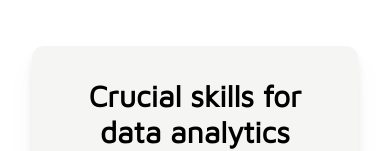
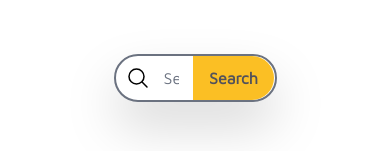
Before and after one commit to Kavish11402/lcwd_new_site, a Next.js app: page /blogs in a window 390 px wide. Shown: the part 702-853 px from the top of the page. Built offline with nearby package versions, Linux system fonts and the light colour scheme; a web font is replaced by a local one.

Commit message:
Blog Page Share Bar Added (Non Responsive)

```diff
--- a/src/Components/BlogsComponent/BlogsHub.js
+++ b/src/Components/BlogsComponent/BlogsHub.js
@@ -173,6 +173,56 @@ export default function BlogsHub()
 
                 <div className={"w-full md:w-[85%] space-y-20 p-8 md:p-16 mx-auto"}>
 
+
+                    <div className={"w-[50%] mx-auto"}>
+
+                        <div className={"relative my-2 drop-shadow-2xl"}>
+
+                            <span className={"absolute inset-y-0 flex items-center pl-3"} >
+
+                                <svg xmlns="http://www.w3.org/2000/svg" fill="none" viewBox="0 0 24 24" strokeWidth="1.5" stroke="currentColor" className="w-6 h-6">
+                                    <path
+                                        strokeLinecap="round"
+                                        strokeLinejoin="round"
+                                        d="M21 21l-5.197-5.197m0 0A7.5 7.5 0 105.196 5.196a7.5 7.5 0 0010.607 10.607z"
+                                    />
+                                </svg>
+
+                            </span>
+
+                            <input className={"w-full h-12 pl-12 pr-24 rounded-3xl transition-all border-2 focus:border-secondary-dark focus:outline-0 focus:ring-0 ease-in"} type={"text"} placeholder={"Search For Blog"} />
+
+                            <span className={`  mr-[2.46px]
+                                                absolute
+                                                right-0
+                                                inset-y-[2.46px]
+                                                flex
+                                                items-center
+                                                px-4
+                                                bg-primary-medium
+                                                hover:bg-primary-light
+                                                transition-all
+                                                ease-in-out
+                                                rounded-r-3xl
+                                                py-2
+                                                text-center
+                                                text-base
+                                                font-semibold
+                                                text-zinc-600
+                                                lg:text-xl`} >
+
+                                <button>
+                                    Search
+                                </button>
+
+                            </span>
+
+                        </div>
+
+                    </div>
+
+
+
                     <ShortBlogCard blogTitle={"Crucial skills for data analytics"} blogShortDescription={"Data analytics involves utilizing a variety of techniques to make sense of large and complex data sets. This could include collecting data from multiple sources, cleaning and preparing the data, using analytical tools such as Excel or R to uncover insights, and then communicating those findings to others through visualizations and reports. The goal of data analytics is to find useful information and use it to inform decisions and conclusions. People working in data analytics are commonly found in sectors like healthcare, retail, finance, and technology."} />
                     <ShortBlogCard blogTitle={"The role of blockchain technology in various applications"} blogShortDescription={"Blockchain is a distributed ledger technology(DLT) that is used to record and manage digital transactions. Blockchain is basically a decentralized and dispersed database that stores a growing list of records, known as blocks, which are linked and protected through cryptography. Each block comprises a timestamp and a connection to the prior block, creating a chain of blocks, therefore the name blockchain. Blockchain, which originally debuted as the foundation for the digital currency Bitcoin, has progressed greatly in recent years. It has now secured its place as a revolutionary technology that has the ability to disrupt multiple industries and transform the way business is conducted. Today in this post, we will understand the different ways blockchain technology is being applied and how it is being utilized to create so many innovative solutions."}/>
                     <ShortBlogCard blogTitle={"Trending technologies to learn in 2023"} blogShortDescription={"Since Covid 19 came into existence, digital technologies have been evolving very rapidly.Now, even when the effects of covid are fading gradually, business tech is set to continuously grow in 2023. So keeping this in mind, it's high time we focus on mastering these technologies to keep growing with these tech. Industry experts from Forbes Technology Council share their predictions for the business tech trends that will dominate headlines and C-suite meetings in 2023. And these technologies are:"}/>
--- /dev/null
+++ b/src/Components/MasterTemplets/ShareBar.js
@@ -0,0 +1,103 @@
+export default function ShareBar({postTitle , postLink})
+{
+  return(
+    <div className={"bg-gray-500 flex flex-col justify-center py-12"}>
+
+
+        <h3 className={"w-fit mx-auto text-white font-semibold text-4xl"}>Help Others, Please Share</h3>
+
+
+        <div className={"mt-8 flex flex-row justify-center space-x-5"}>
+
+
+            {/*Sharing button Facebook */}
+            <a className={"group border-4 border-blue-500 text-blue-600 hover:text-white bg-white hover:bg-blue-500 transition-all ease-linear text-white flex flex-row rounded-3xl py-4 px-5 space-x-4"}
+               href={`https://facebook.com/sharer/sharer.php?u=${postLink}`}
+               target={"_blank"} rel={"noreferrer"} aria-label={"Share on Facebook"}
+            >
+
+                <div className={"h-fit my-auto transition-all ease-linear"}>
+                    <svg className={"w-10 h-10"} xmlns={"http://www.w3.org/2000/svg"} viewBox={"0 0 24 24"} fill="currentColor">
+                        <path d={"M18.77 7.46H14.5v-1.9c0-.9.6-1.1 1-1.1h3V.5h-4.33C10.24.5 9.5 3.44 9.5 5.32v2.15h-3v4h3v12h5v-12h3.85l.42-4z"} />
+                    </svg>
+                </div>
+
+                <p className={"h-fit my-auto font-semibold text-xl"}> Share on Facebook </p>
+            </a>
+
+
+            {/*Sharing button WhatsApp */}
+            <a className={"group border-4 border-green-500 text-green-500 hover:text-white bg-white hover:bg-green-500 transition-all ease-linear text-white flex flex-row rounded-3xl py-4 px-5 space-x-4"}
+               href={`whatsapp://send?text=${postTitle}${postLink}`}
+               target={"_blank"} rel={"noreferrer"} aria-label={"Share on WhatsApp"}
+            >
+
+                <div className={"h-fit my-auto transition-all ease-linear"}>
+                    <svg className={"w-10 h-10"} xmlns={"http://www.w3.org/2000/svg"} viewBox={"0 0 24 24"} fill="currentColor">
+                        <path d={"M20.1 3.9C17.9 1.7 15 .5 12 .5 5.8.5.7 5.6.7 11.9c0 2 .5 3.9 1.5 5.6L.6 23.4l6-1.6c1.6.9 3.5 1.3 5.4 1.3 6.3 0 11.4-5.1 11.4-11.4-.1-2.8-1.2-5.7-3.3-7.8zM12 21.4c-1.7 0-3.3-.5-4.8-1.3l-.4-.2-3.5 1 1-3.4L4 17c-1-1.5-1.4-3.2-1.4-5.1 0-5.2 4.2-9.4 9.4-9.4 2.5 0 4.9 1 6.7 2.8 1.8 1.8 2.8 4.2 2.8 6.7-.1 5.2-4.3 9.4-9.5 9.4zm5.1-7.1c-.3-.1-1.7-.9-1.9-1-.3-.1-.5-.1-.7.1-.2.3-.8 1-.9 1.1-.2.2-.3.2-.6.1s-1.2-.5-2.3-1.4c-.9-.8-1.4-1.7-1.6-2-.2-.3 0-.5.1-.6s.3-.3.4-.5c.2-.1.3-.3.4-.5.1-.2 0-.4 0-.5C10 9 9.3 7.6 9 7c-.1-.4-.4-.3-.5-.3h-.6s-.4.1-.7.3c-.3.3-1 1-1 2.4s1 2.8 1.1 3c.1.2 2 3.1 4.9 4.3.7.3 1.2.5 1.6.6.7.2 1.3.2 1.8.1.6-.1 1.7-.7 1.9-1.3.2-.7.2-1.2.2-1.3-.1-.3-.3-.4-.6-.5z"} />
+                    </svg>
+                </div>
+
+                <p className={"h-fit my-auto font-semibold text-xl"}> Share on WhatsApp </p>
+            </a>
+
+
+            {/*Sharing button LinkedIn */}
+            <a className={"group border-4 border-sky-500 text-sky-600 hover:text-white bg-white hover:bg-sky-500 transition-all ease-linear text-white flex flex-row rounded-3xl py-4 px-5 space-x-4"}
+               href={`https://www.linkedin.com/shareArticle?url=${postLink}`}
+               target={"_blank"} rel={"noreferrer"} aria-label={"Share on LinkedIn"}
+            >
+
+                <div className={"h-fit my-auto transition-all ease-linear"}>
+                    <svg className={"w-10 h-10"} xmlns={"http://www.w3.org/2000/svg"} viewBox={"0 0 24 24"} fill="currentColor">
+                        <path d={"M6.5 21.5h-5v-13h5v13zM4 6.5C2.5 6.5 1.5 5.3 1.5 4s1-2.4 2.5-2.4c1.6 0 2.5 1 2.6 2.5 0 1.4-1 2.5-2.6 2.5zm11.5 6c-1 0-2 1-2 2v7h-5v-13h5V10s1.6-1.5 4-1.5c3 0 5 2.2 5 6.3v6.7h-5v-7c0-1-1-2-2-2z"} />
+                    </svg>
+                </div>
+
+                <p className={"h-fit my-auto font-semibold text-xl"}> Share on LinkedIn </p>
+            </a>
+
+
+            {/*Sharing button Twitter */}
+            <a className={"group border-4 border-cyan-500 text-cyan-600 hover:text-white bg-white hover:bg-cyan-500 transition-all ease-linear text-white flex flex-row rounded-3xl py-4 px-5 space-x-4"}
+               href={`https://twitter.com/share?url=${postLink}`}
+               target={"_blank"} rel={"noreferrer"} aria-label={"Share on Twitter"}
+            >
+
+                <div className={"h-fit my-auto transition-all ease-linear"}>
+                    <svg className={"w-10 h-10"} xmlns={"http://www.w3.org/2000/svg"} viewBox={"0 0 24 24"} fill="currentColor">
+                        <path d={"M23.44 4.83c-.8.37-1.5.38-2.22.02.93-.56.98-.96 1.32-2.02-.88.52-1.86.9-2.9 1.1-.82-.88-2-1.43-3.3-1.43-2.5 0-4.55 2.04-4.55 4.54 0 .36.03.7.1 1.04-3.77-.2-7.12-2-9.36-4.75-.4.67-.6 1.45-.6 2.3 0 1.56.8 2.95 2 3.77-.74-.03-1.44-.23-2.05-.57v.06c0 2.2 1.56 4.03 3.64 4.44-.67.2-1.37.2-2.06.08.58 1.8 2.26 3.12 4.25 3.16C5.78 18.1 3.37 18.74 1 18.46c2 1.3 4.4 2.04 6.97 2.04 8.35 0 12.92-6.92 12.92-12.93 0-.2 0-.4-.02-.6.9-.63 1.96-1.22 2.56-2.14z"} />
+                    </svg>
+                </div>
+
+                <p className={"h-fit my-auto font-semibold text-xl"}> Share on Twitter </p>
+            </a>
+
+
+
+
+
+
+
+
+
+
+
+
+
+
+
+
+
+
+
+
+
+
+        </div>
+
+
+
+    </div>
+  );
+}
--- a/src/pages/blogs/[dynamicBlogPage].js
+++ b/src/pages/blogs/[dynamicBlogPage].js
@@ -1,9 +1,33 @@
 import {useRouter} from "next/router";
+import ShareBar from "@/Components/MasterTemplets/ShareBar";
+import React from "react";
+import Head from "next/head";
 
 export default function DynamicBlogPage ()
 {
   const router = useRouter()
   const urlPath = router.query.dynamicBlogPage
 
-  return <p>Post: {urlPath}</p>
+  return(
+
+      <>
+          <Head>
+              <title>{"blog.title"} | Learn Code With Durgesh</title>
+              <meta name="keywords" content={"blog.keywords"}/>
+              <meta name="description" content={"blog.short_description"}/>
+              <meta name="author" content="Learn Code With Durgesh"/>
+
+          </Head>
+
+          <main className={""}>
+
+              {/* Place for Dynamic Blog Content */}
+              <div className={"border-2 border-black"}></div>
+
+              {/* Share Panel */}
+              <ShareBar postLink={"https://learncodewithdurgesh.com/blogs/what-is-ansible"}/>
+
+          </main>
+      </>
+  );
 }
```
